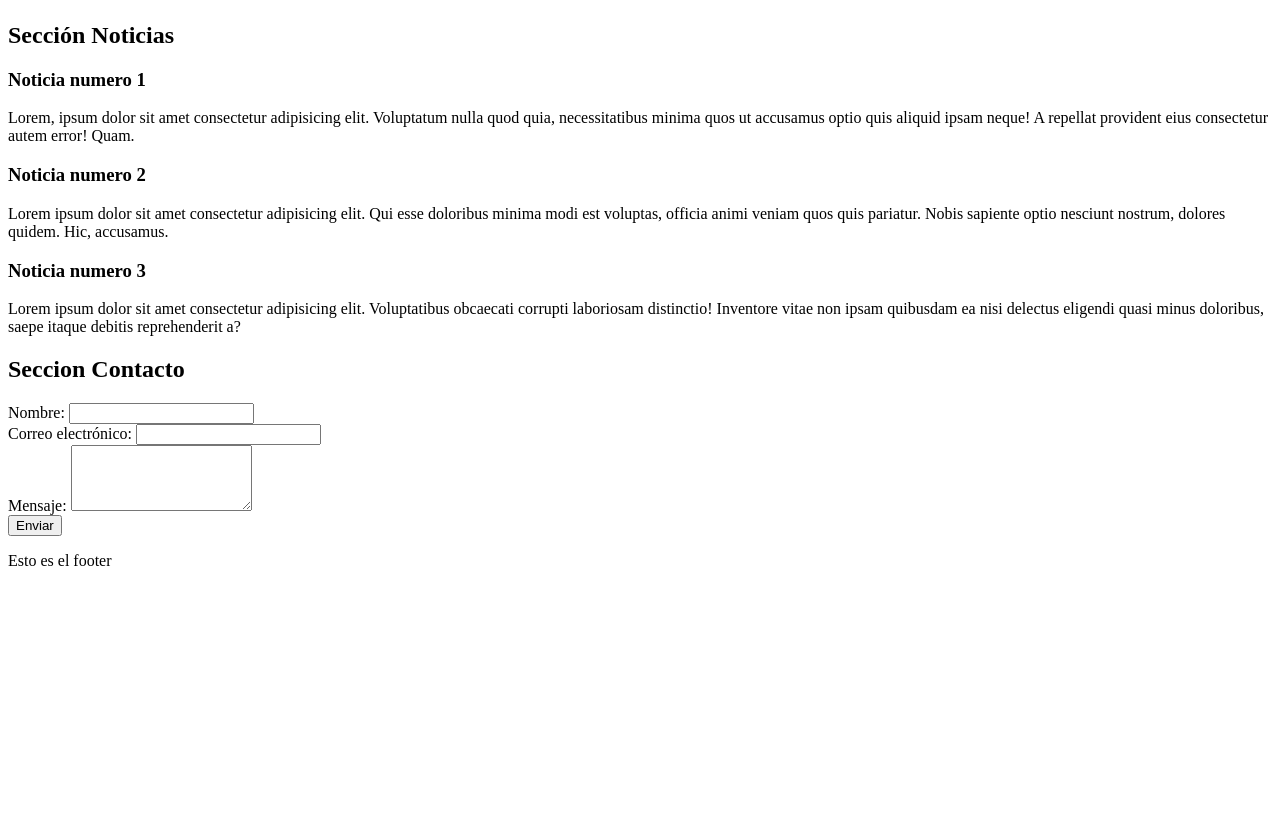
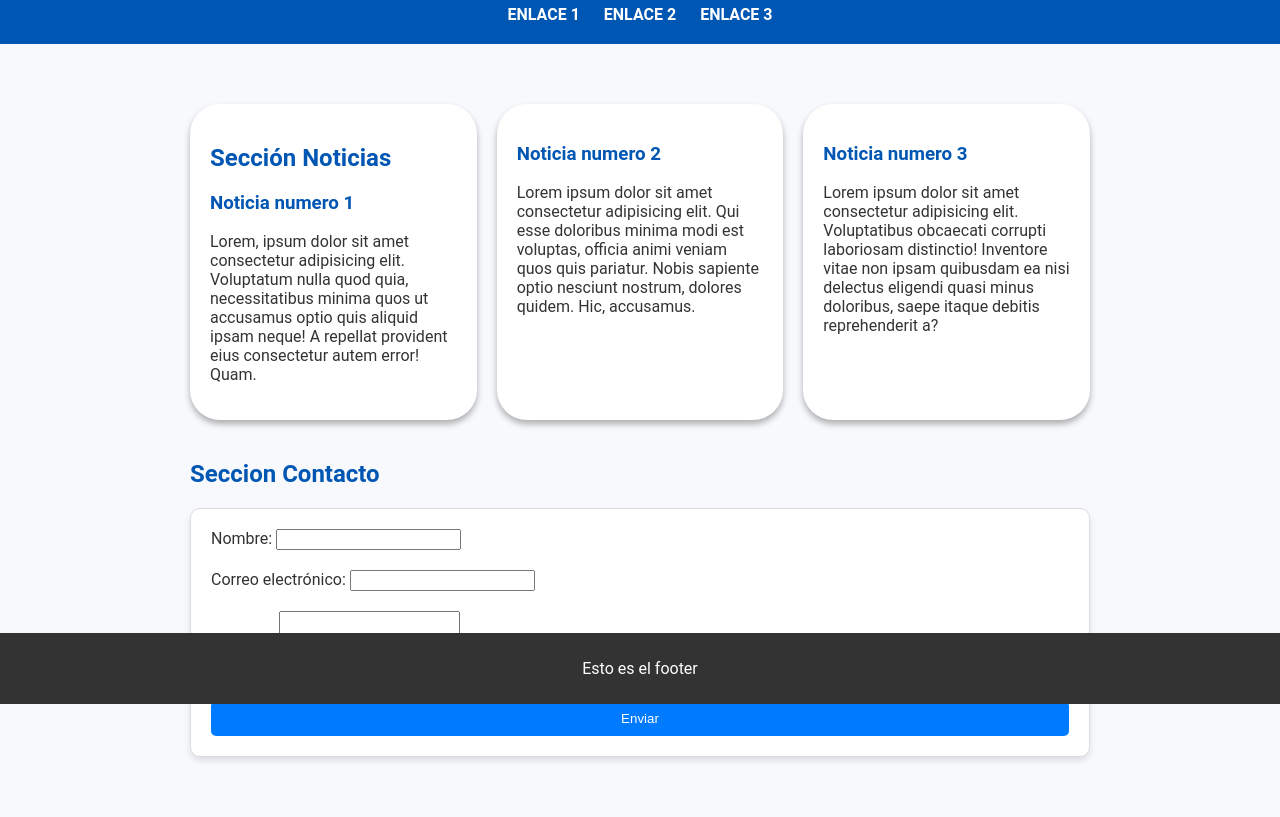
Before and after one commit to albertohilal/RepositorioHenry, a plain HTML site: page HTML/index.html in a window 1280 px wide. Shown: the part 96-913 px from the top of the page. Before the commit the page ends 800 px from the top, so only its background shows below. Drawn offline with Linux system fonts and the light colour scheme.

Commit message:
Le dimos estilos a HTML/index.html y actualizamos CSS.

```diff
--- a/HTML/index.html
+++ b/HTML/index.html
@@ -3,11 +3,14 @@
   <head>
     <meta charset="UTF-8" />
     <meta name="viewport" content="width=device-width, initial-scale=1.0" />
+    <link rel="stylesheet" type="text/css" href="styles.css" />
     <title>Mi Primer Sitio Web</title>
   </head>
   <body>
     <!-- Contenido de la página va aquí-->
+     <div class="contenedor"></div>
     <header>
+
       <h1>Esto es el título</h1>
       <span>ENLACE 1</span>
       <span>ENLACE 2</span>
@@ -15,7 +18,10 @@
     </header>
     <main>
       <section>
+        <div class="articulos">
+
         <article>
+
           <h2>Sección Noticias</h2>
           <div>
             <h3>Noticia numero 1</h3>
@@ -49,20 +55,21 @@
             </p>
           </div>
         </article>
+      </div>
       </section>
 
       <section>
         <h2>Seccion Contacto</h2>
-        <form>
-          <div>
+        <form class="formulario">
+          <div class="campo">
             <label for="name">Nombre:</label>
             <input type="text" id="name" name="name" required />
           </div>
-          <div>
+          <div class="campo">
             <label for="email">Correo electrónico:</label>
             <input type="email" id="email" name="email" required />
           </div>
-          <div>
+          <div class="campo">
             <label for="message">Mensaje:</label>
             <textarea id="message" name="message" rows="4" required></textarea>
           </div>
@@ -74,5 +81,6 @@
     <footer>
       <p>Esto es el footer</p>
     </footer>
+  </div>
   </body>
 </html>
--- /dev/null
+++ b/HTML/styles.css
@@ -0,0 +1,99 @@
+  body {
+    font-family: 'Roboto', Arial, sans-serif;
+    background: #f7f9fc;
+    color: #333333;
+    margin: 0;
+    padding: 0;
+}
+
+header {
+    background: #0056b3;
+    color: white;
+    padding: 20px;
+    text-align: center;
+}
+
+header span {
+    margin: 0 10px;
+    color: white;
+    text-decoration: none;
+    font-weight: bold;
+    cursor: pointer;
+}
+
+header span:hover {
+    text-decoration: underline;
+}
+
+main {
+    max-width: 900px;
+    margin: 40px auto;
+    padding: 20px;
+}
+
+h1, h2, h3 {
+    color: #0056b3;
+}
+
+article {
+    margin-bottom: 20px;
+    padding: 20px;
+    background: white;
+    border-radius: 30px;
+    box-shadow: 0 4px 6px rgba(0, 0, 0, 0.3);
+    width: 300px;
+}
+
+form {
+    padding: 20px;
+    background: #ffffff;
+    border: 1px solid #ddd;
+    border-radius: 10px;
+    box-shadow: 0 4px 6px rgba(0, 0, 0, 0.3);
+}
+
+button {
+    background: #007bff;
+    color: white;
+    padding: 10px 20px;
+    border: none;
+    border-radius: 5px;
+    cursor: pointer;
+}
+
+button:hover {
+    background: #0056b3;
+}
+
+footer {
+    background: #333333;
+    color: white;
+    text-align: center;
+    padding: 10px 0;
+    position: fixed;
+    bottom: 0;
+    width: 100%;
+}
+
+
+.contenedor{
+    width: 1000px;
+}
+
+.articulos {
+    display: flex; /* Activa Flexbox */
+    justify-content: space-between; /* Espacio igual entre los artículos */
+    gap: 20px; /* Añade espacio entre los artículos */
+    flex-wrap: nowrap; /* Asegura que todos los artículos estén en una sola línea */
+}
+
+.formulario{
+    display: flex;
+    flex-direction: column; /* Coloca todos los campos uno debajo del otro */
+    gap: 20px; /* Espaciado entre los campos */
+    background: #ffffff;
+    padding: 20px;
+    border: 1px solid #ddd;
+    border-radius: 10px;
+    box-shadow: 0 4px 6px rgba(0, 0, 0, 0.1);
+}
```
Also changed, not shown: CSS/estilos.css (added, +8 -0 lines), CSS/index.html (added, +11 -0 lines).
